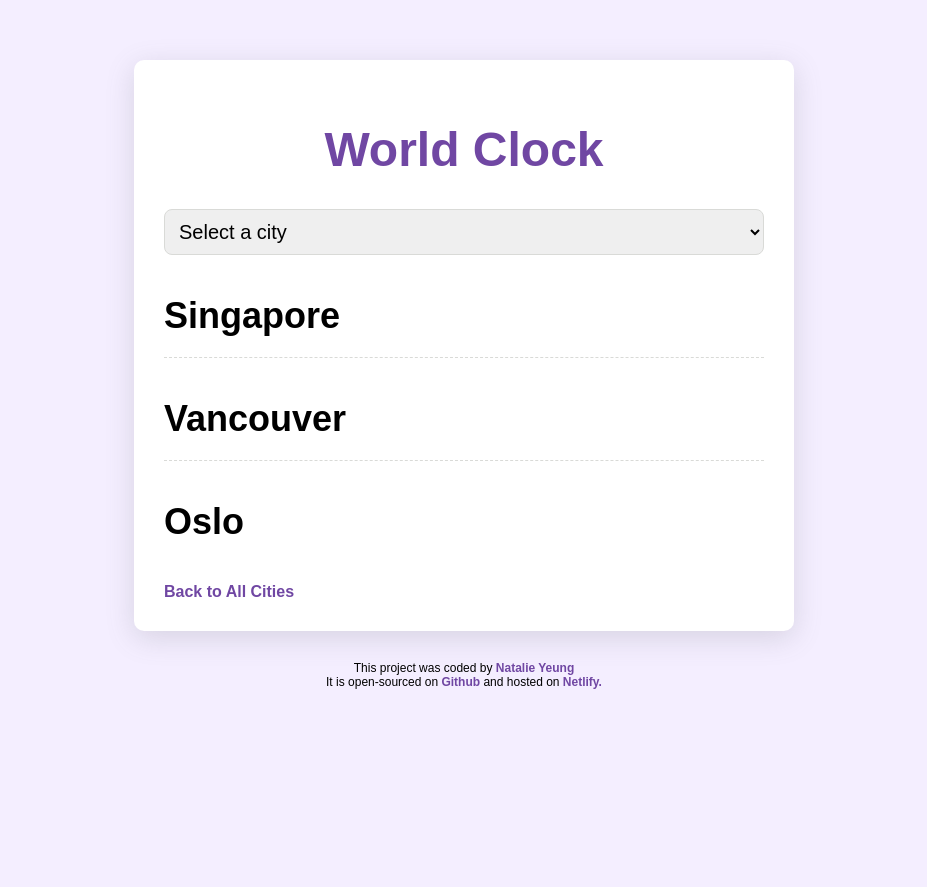
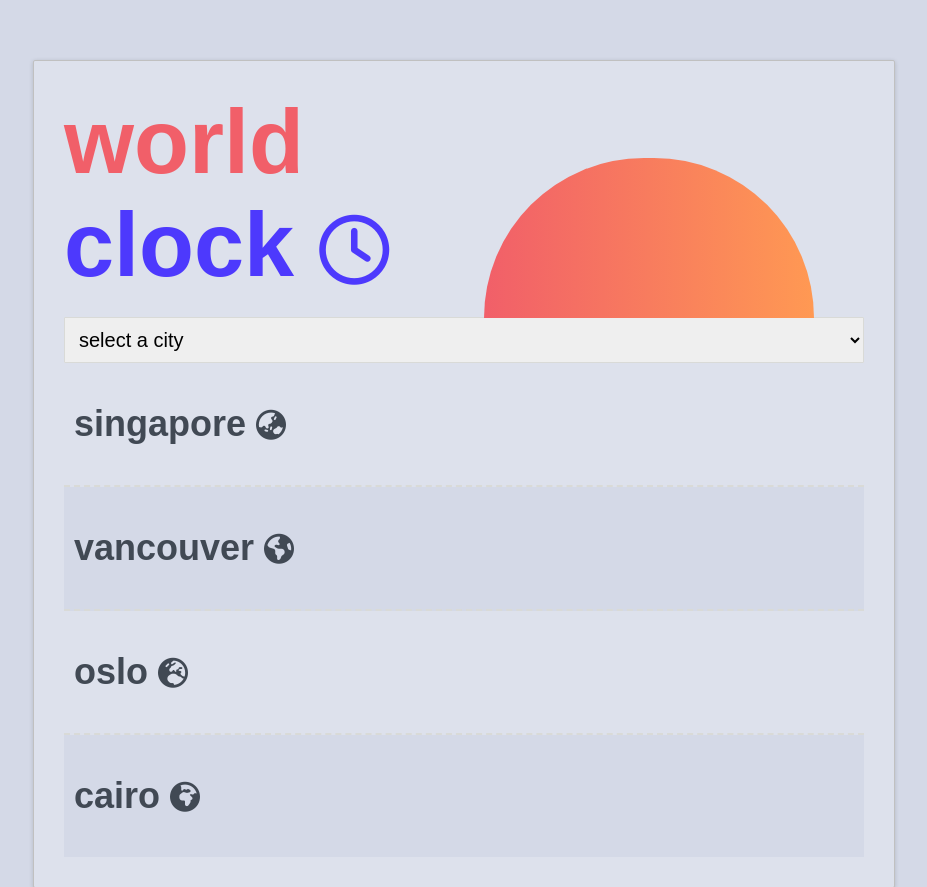
Before and after one commit to nataliey16/world-clock-project, a plain HTML site: page index.html in a window 1280 px wide. Shown: the top 887 px of the page, without its empty margins (176-1103 px from the left). Before the commit the page ends 800 px from the top, so only its background shows below. Drawn offline with nearby package versions, Linux system fonts and the light colour scheme; a script that the page names is missing.

Commit message:
Added CSS to style the homepage

```diff
--- a/index.html
+++ b/index.html
@@ -7,6 +7,14 @@
     <script src="https://cdnjs.cloudflare.com/ajax/libs/moment.js/2.29.4/moment.min.js"></script>
     <script src="https://cdnjs.cloudflare.com/ajax/libs/moment-timezone/0.5.39/moment-timezone-with-data-1970-2030.min.js"></script>
     <link rel="stylesheet" href="src/style.css" />
+    <link rel="preconnect" href="https://fonts.googleapis.com" />
+    <link rel="preconnect" href="https://fonts.gstatic.com" crossorigin />
+    <link rel="preconnect" href="https://fonts.googleapis.com" />
+    <link rel="preconnect" href="https://fonts.gstatic.com" crossorigin />
+    <link
+      href="https://fonts.googleapis.com/css2?family=Work+Sans:wght@700&display=swap"
+      rel="stylesheet"
+    />
     <script
       src="https://kit.fontawesome.com/3b18046631.js"
       crossorigin="anonymous"
@@ -16,12 +24,17 @@
   </head>
   <body>
     <div class="container">
-      <h1>
-        <a href="/"> World Clock</a>
-      </h1>
+      <div class="header">
+        <ul>
+          <li class="top-h1">world</li>
+          <li class="bottom-h1">clock <i class="fa-regular fa-clock"></i></li>
+        </ul>
+        <div class="semicircle"></div>
+      </div>
+
       <form action="/submit">
         <select name="" id="listCity">
-          <option value="">Select a city</option>
+          <option value="">select a city</option>
           <option value="current">My Current Location</option>
           <option value="Asia/Tokyo">Tokyo</option>
           <option value="Australia/Sydney">Sydney</option>
@@ -31,7 +44,7 @@
       <div class="cities">
         <div class="city" id="singapore">
           <div>
-            <h2>Singapore</h2>
+            <h2>Singapore <i class="fa-solid fa-earth-asia"></i></h2>
             <div class="date"></div>
           </div>
           <div class="time">
@@ -39,9 +52,9 @@
           </div>
         </div>
 
-        <div class="city" id="vancouver">
+        <div class="city alternate-dark" id="vancouver">
           <div>
-            <h2>Vancouver</h2>
+            <h2>Vancouver <i class="fa-solid fa-earth-americas"></i></h2>
             <div class="date"></div>
           </div>
           <div class="time">
@@ -51,7 +64,17 @@
 
         <div class="city" id="oslo">
           <div>
-            <h2>Oslo</h2>
+            <h2>Oslo <i class="fa-solid fa-earth-europe"></i></h2>
+            <div class="date"></div>
+          </div>
+          <div class="time">
+            <small></small>
+          </div>
+        </div>
+
+        <div class="city alternate-dark" id="cairo">
+          <div>
+            <h2>cairo <i class="fa-solid fa-earth-africa"></i></h2>
             <div class="date"></div>
           </div>
           <div class="time">
@@ -60,7 +83,7 @@
         </div>
       </div>
 
-      <a href="/" class="homepage">Back to All Cities</a>
+      <a href="/" class="homepage"></a>
     </div>
     <footer>
       This project was coded by
--- a/js/index.js
+++ b/js/index.js
@@ -8,7 +8,7 @@ function showCityTimezones() {
     let singaporeTimeElement = singaporeElement.querySelector(".time");
 
     singaporeDateElement.innerHTML =
-      showSingaporeTimezone.format("MMMM Do, YYYY");
+      showSingaporeTimezone.format("DD MMM YYYY");
     singaporeTimeElement.innerHTML = showSingaporeTimezone.format(
       "h:mm:ss [<small]>A[</small>]"
     );
@@ -25,7 +25,7 @@ function showCityTimezones() {
     let vancouverTimeElement = vancouverElement.querySelector(".time");
 
     vancouverDateElement.innerHTML =
-      showVancouverTimezone.format("MMMM Do, YYYY");
+      showVancouverTimezone.format("DD MMM YYYY");
     vancouverTimeElement.innerHTML = showVancouverTimezone.format(
       "h:mm:ss [<small]>A[</small>]"
     );
@@ -41,8 +41,24 @@ function showCityTimezones() {
     let osloDateElement = osloElement.querySelector(".date");
     let osloTimeElement = osloElement.querySelector(".time");
 
-    osloDateElement.innerHTML = showOsloTimezone.format("MMMM Do, YYYY");
+    osloDateElement.innerHTML = showOsloTimezone.format("DD MMM YYYY");
     osloTimeElement.innerHTML = showOsloTimezone.format(
+      "h:mm:ss [<small>]A[</small>]"
+    );
+  }
+
+  // cairo
+
+  let cairoElement = document.querySelector("#cairo");
+
+  if (cairoElement) {
+    let cairoTimezone = moment().tz("Africa/Cairo");
+
+    let cairoDateElement = cairoElement.querySelector(".date");
+    let cairoTimeElement = cairoElement.querySelector(".time");
+
+    cairoDateElement.innerHTML = cairoTimezone.format("DD MMM YYYY");
+    cairoTimeElement.innerHTML = cairoTimezone.format(
       "h:mm:ss [<small>]A[</small>]"
     );
   }
@@ -51,6 +67,8 @@ showCityTimezones();
 setInterval(showCityTimezones, 1000);
 
 function handleShowCity(event) {
+  let homepage = document.querySelector(".homepage");
+  homepage.innerHTML = ` <i class="fa-solid fa-chevron-left"></i>Back to All Cities`;
   let cityTimezone = event.target.value;
   if (cityTimezone === "current") {
     cityTimezone = moment.tz.guess();
@@ -59,10 +77,10 @@ function handleShowCity(event) {
   let cityTime = moment().tz(cityTimezone);
   let citiesElement = document.querySelector(".cities");
   citiesElement.innerHTML = `
-    <div class="city">
+    <div class="city alternate-dark">
       <div>
       <h2>${cityName}</h2>
-      <div class="date">${cityTime.format("MMMM Do, YYYY")}</div>
+      <div class="date">${cityTime.format("MMM D YYYY")}</div>
       </div>
       <div class="time">
       ${cityTime.format("h:mm:ss")} <small>${cityTime.format("A")}</small>
@@ -72,5 +90,3 @@ function handleShowCity(event) {
 
 let cityElement = document.querySelector("#listCity");
 cityElement.addEventListener("change", handleShowCity);
-
-setInterval(handleShowCity, 1000);
--- a/src/style.css
+++ b/src/style.css
@@ -1,12 +1,34 @@
 body {
   font-family: sans-serif;
   margin: 60px 0;
-  background: #f4eeff;
+  background: #d4d9e7;
 }
-h1 {
-  color: #7047a3;
-  font-size: 48px;
-  text-align: center;
+
+ul {
+  font-weight: bold;
+  text-align: left;
+  margin: 0;
+  padding: 0;
+  list-style: none;
+}
+
+.header {
+  display: flex;
+  justify-content: space-between;
+}
+
+.semicircle {
+  width: 330px;
+  height: 160px;
+  border-radius: 12rem 12rem 0 0;
+  background: linear-gradient(to right, #f15f69, #ff9953);
+  position: relative;
+  top: 67px;
+  right: 50px;
+}
+
+.fa-clock {
+  font-size: 70px;
 }
 
 h2 {
@@ -15,34 +37,54 @@ h2 {
 
 select {
   border: 1px solid #d9dad7;
-  border-radius: 8px;
+  border-radius: 1px;
   font-size: 20px;
   width: 100%;
   padding: 10px 10px;
 }
 
+option {
+  font-family: "Segoe UI", Tahoma, Geneva, Verdana, sans-serif;
+}
+
 a {
+  color: linear-gradient(to right, #f15f69, #ff9953);
   font-weight: bold;
   text-decoration: none;
-  color: #7047a3;
 }
 
 .container {
   margin: 0 auto;
-  background: white;
-  border-radius: 10px;
-  box-shadow: rgba(100, 100, 111, 0.2) 0px 7px 29px 0px;
-  max-width: 600px;
+  background: #dde1ec;
+  border: 1px solid #c0c0c0;
+  border-radius: 2px;
+  box-shadow: rgba(0, 0, 0, 0.16) 0px 1px 4px;
+  max-width: 800px;
   padding: 30px 30px;
 }
 
+.alternate-dark {
+  background: #d4d9e7;
+}
+.top-h1 {
+  color: #f15f69;
+  font-size: 90px;
+}
+
+.bottom-h1 {
+  color: #4d39fd;
+  font-size: 90px;
+  margin-bottom: 20px;
+}
+
 .city {
-  border-bottom: 1px dashed #d9dad7;
-  margin: 20px 0;
-  padding: 20px 0;
+  border-bottom: 2px dashed #d9dad7;
+  color: #414954;
+  padding: 40px 10px;
   display: flex;
   font-size: 24px;
   justify-content: space-between;
+  text-transform: lowercase;
 }
 
 .city:last-child {
@@ -50,11 +92,13 @@ a {
 }
 
 .date {
-  font-size: 14px;
+  color: #858997;
+  font-size: 18px;
   opacity: 0.6;
 }
 
 .time {
+  color: #414954;
   font-weight: bold;
   font-size: 48px;
   line-height: 1;
@@ -65,6 +109,12 @@ a {
   vertical-align: middle;
 }
 
+.fa-earth-asia,
+.fa-earth-americas,
+.fa-earth-europe,
+.fa-earth-africa {
+  font-size: 30px;
+}
 footer {
   font-size: 12px;
   margin: 30px 0;
```
